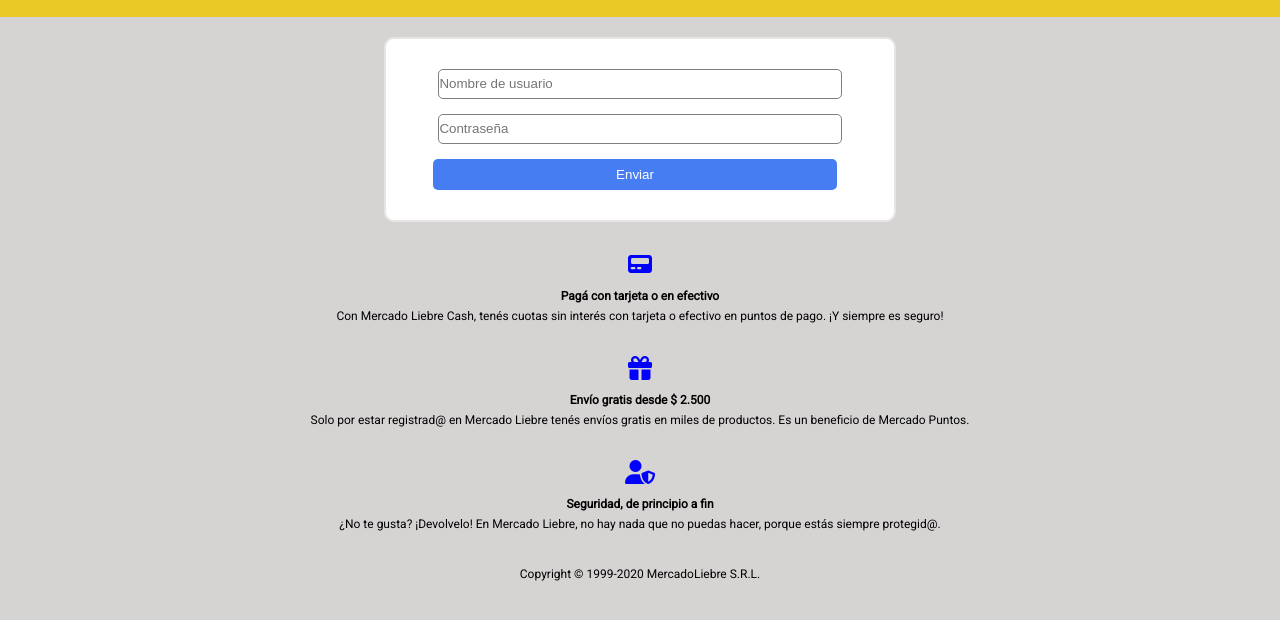
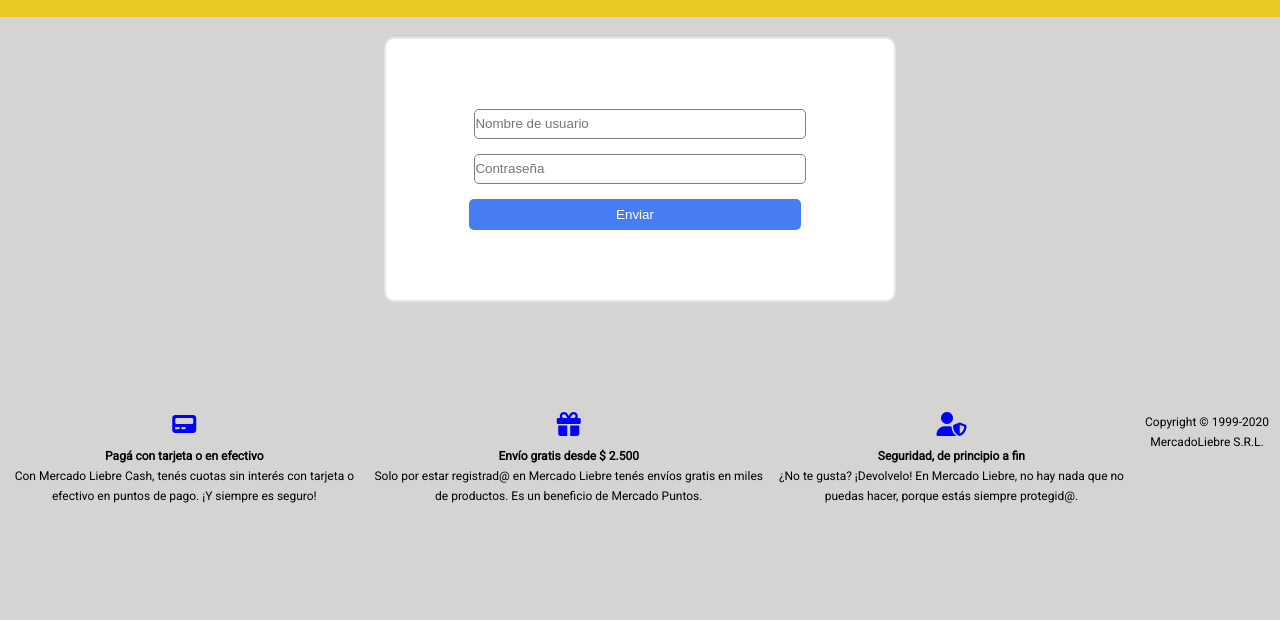
Before and after one commit to EstephanyGonzalez12/mercado_liebre, a website: page views/login.html in a window 1280 px wide. Shown: the part 132-752 px from the top of the page. Drawn offline with Linux system fonts and the light colour scheme; files whose address does not match are found by name.

Commit message:
modificación del footer

```diff
--- a/public/css/styles.css
+++ b/public/css/styles.css
@@ -232,6 +232,11 @@
     width: 40%;
 
   }
+
+  footer{
+    display: flex;
+    margin-top: 80px;
+  }
 }
 
 @media(min-width: 769px){
--- a/public/css/styles_register.css
+++ b/public/css/styles_register.css
@@ -1,7 +1,8 @@
 .registro{
-    padding: 30px;
+    padding: 70px;
     text-align: center;
     width: 40%;
+
     background-color: white;
     border: solid 2px rgb(233, 229, 229);
     border-radius: 10px;
```
